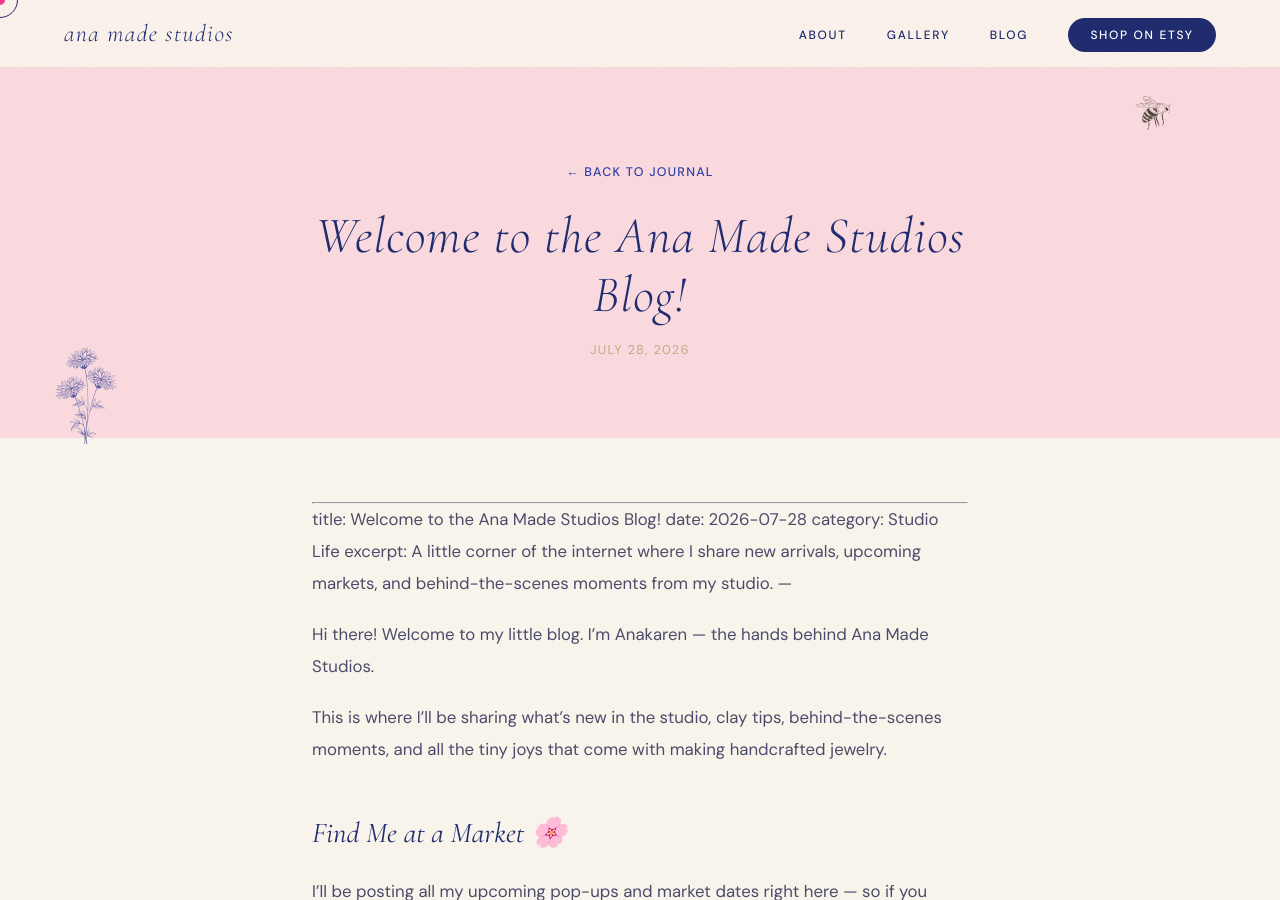
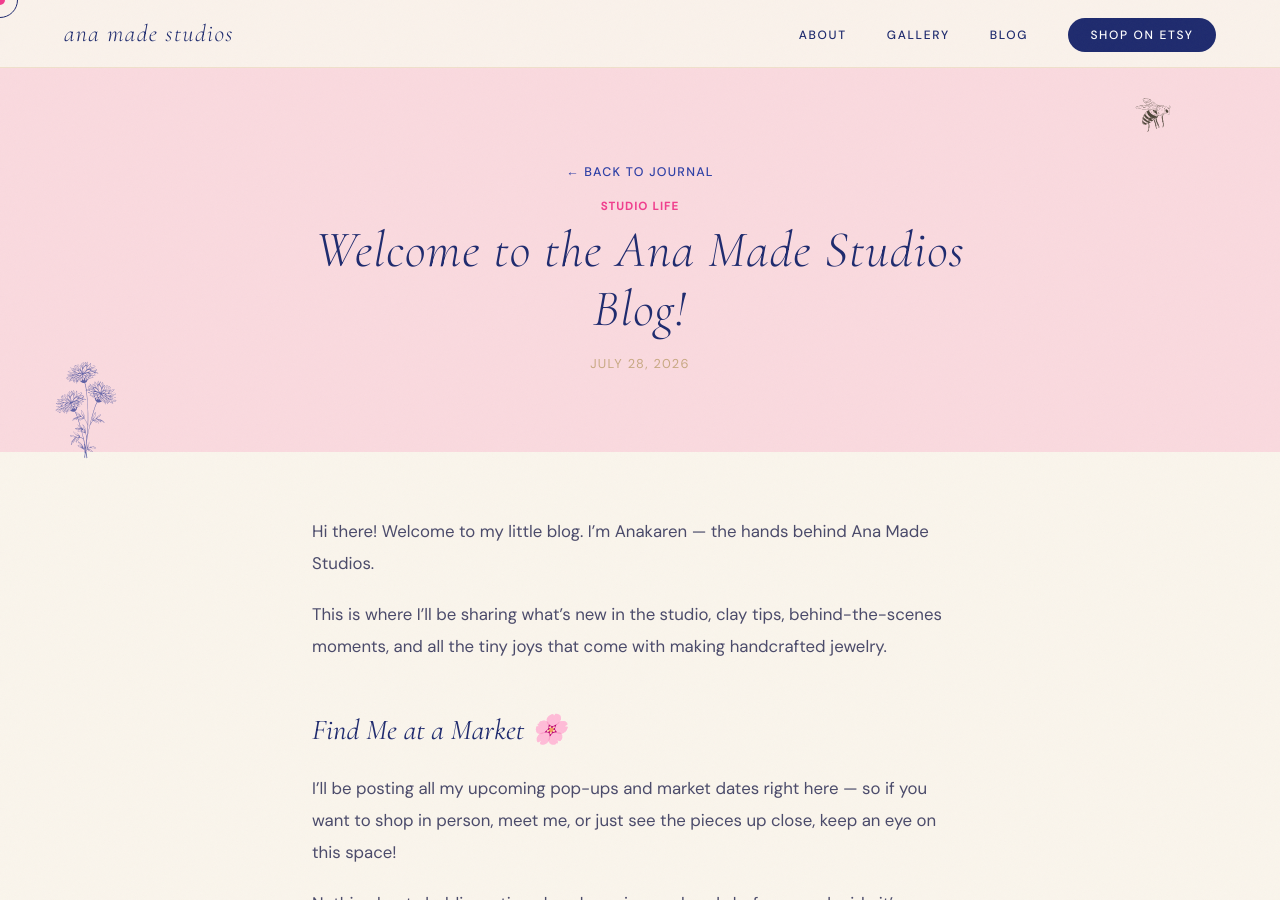
Before and after one commit to gmontellanos/anamadestudios, a Jekyll site: the page built from _posts/2026-07-28-welcome.md, in a window 1280 px wide and 900 px high. Built offline with Jekyll 4.4.1, drawn with Linux system fonts in a browser that asks for light colours.

Commit message:
fix duplicate front matter in welcome post

```diff
--- a/_posts/2026-07-28-welcome.md
+++ b/_posts/2026-07-28-welcome.md
@@ -2,12 +2,7 @@
 layout: post
 title: Welcome to the Ana Made Studios Blog!
 date: 2026-07-28
-...
----
-title: Welcome to the Ana Made Studios Blog!
-date: 2026-07-28
 category: Studio Life
-excerpt: A little corner of the internet where I share new arrivals, upcoming markets, and behind-the-scenes moments from my studio.
 ---
 
 Hi there! Welcome to my little blog. I'm Anakaren — the hands behind Ana Made Studios.
```
